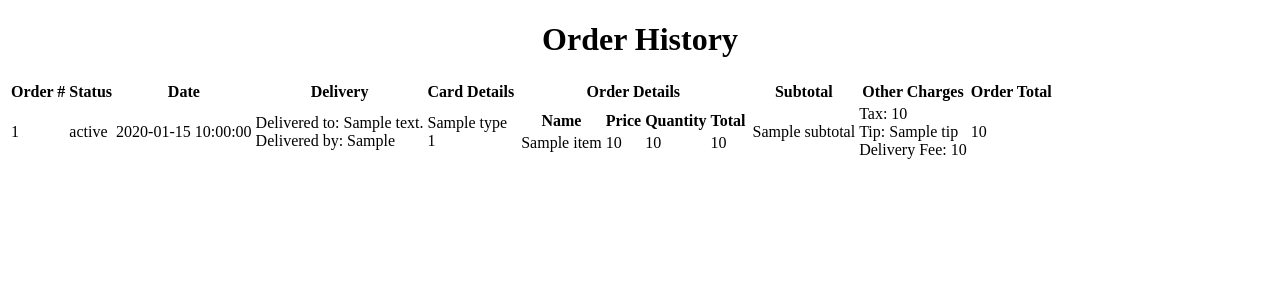
After one commit to aishwarya-rajesh/gulp, a Flask app: template templates/orders.html in a window 1280 px wide. The commit adds this page. Shown: the top 300 px of the page. Run offline with Flask 2, Linux system fonts and the light colour scheme; the template is opened without the code that fills it: most values are stand-ins (such as "Sample title", 1, 10 or a date in 2020); parts of the project's set-up code (start-up, migrations or seed data) failed here and were passed over.

Commit message:
Added order history code

```diff
--- a/server.py
+++ b/server.py
@@ -75,7 +75,7 @@ def index():
 def login():
     email = '' if request.form['email'] is None else request.form['email']
     password = '' if request.form['password'] is None else request.form['password']
-    cmd = """SELECT p.name, c.password, c.email FROM "Person" p NATURAL JOIN "Customer" c WHERE c.email=%s;"""
+    cmd = """SELECT p.name, c.password, c.pid FROM "Person" p NATURAL JOIN "Customer" c WHERE c.email=%s;"""
     cursor = g.conn.execute(cmd, (email,))
     record = cursor.first()
     if not record:
@@ -84,7 +84,7 @@ def login():
         if not record[1] == password:
             context = dict(error_password='Incorrect password, try again.')
         else:
-            context = dict(user=record[0])
+            context = dict(user=record[0], uid=record[2])
 
     return render_template('index.html', **context)
 
@@ -115,9 +115,7 @@ def register():
 
     g.conn.execute(cmd, (name, phone, email, password))
 
-    context = dict(user=name)
-
-    return render_template('index.html', **context)
+    return redirect('/')
 
 
 @app.route('/menu')
@@ -170,6 +168,56 @@ def display_feedback():
     return render_template("feedback.html", **context)
 
 
+@app.route('/orders/<uid>')
+def view_orders(uid):
+
+    cursor = g.conn.execute("""SELECT * FROM "Order_Delivery_Person" NATURAL JOIN
+                                (SELECT oid, date, delivery_address, status, type, number
+                                FROM "Order" NATURAL JOIN "Card" c
+                                WHERE cust_id=%s ORDER BY date DESC) AS "Order" """, (uid,))
+    orders = []
+    for result in cursor:
+        order = {}
+        order['oid'] = result['oid']
+        order['date'] = result['date']
+        order['address'] = result['delivery_address']
+        order['status'] = result['status']
+        order['card_details'] = {
+            'type': result['type'],
+            'number': 'XXXX-XXXX-XXXX-'+str(result['number'])[12:]
+        }
+        order_cursor = g.conn.execute("""SELECT name, price, quantity, price*quantity AS item_total
+                                            FROM "Order_Item" NATURAL JOIN "Item" WHERE oid=%s;""", (result['oid'], ))
+        order_subtotal = 0.0
+        order['item_details'] = []
+
+        for item in order_cursor:
+            item_details = {}
+            item_details['name'] = item['name']
+            item_details['price'] = item['price']
+            item_details['quantity'] = item['quantity']
+            item_details['item_total'] = item['item_total']
+            order['item_details'].append(item_details)
+            order_subtotal += float(item['item_total'])
+
+        order['subtotal'] = order_subtotal
+        order['tip'] = result['tip']
+        order['tax'] = float('%.2f' % (0.1*order_subtotal))
+        order['delivery_fee'] = 5.0
+        order['total'] = order_subtotal + float(order['tip']) + order['tax'] + order['delivery_fee']
+
+        order_cursor = g.conn.execute("""SELECT name FROM "Person" WHERE pid=%s;""", (result['did'],))
+        order['delivery_person'] = order_cursor.first()['name']
+
+        orders.append(order)
+        order_cursor.close()
+
+    context = dict(orders=orders)
+    cursor.close()
+
+    return render_template("orders.html", **context)
+
+
 if __name__ == "__main__":
     import click
 
--- a/templates/index.html
+++ b/templates/index.html
@@ -20,8 +20,9 @@
         </form>
     {% else %}
         <p>Hello {{user}}!</p>
-        <a href="/menu">What's on the Menu!</a></br>
-        <a href="/reviews">Reviews</a>
+        <a href="/menu">What's on the Menu!</a><br>
+        <a href="/reviews">Reviews</a><br>
+        <a href="/orders/{{uid}}">My Orders</a>
     {% endif %}
   {% endif %}
 
--- /dev/null
+++ b/templates/orders.html
@@ -0,0 +1,66 @@
+<!DOCTYPE html>
+<html lang="en">
+<head>
+    <meta charset="UTF-8">
+    <title>Orders</title>
+</head>
+<body>
+
+    <h1 align="center">Order History</h1>
+
+    <table>
+        <tr>
+            <th>Order #</th>
+            <th>Status</th>
+            <th>Date</th>
+            <th>Delivery</th>
+            <th>Card Details</th>
+            <th>Order Details</th>
+            <th>Subtotal</th>
+            <th>Other Charges</th>
+            <th>Order Total</th>
+        </tr>
+        {% for order in orders %}
+            <tr>
+                <td>{{order.oid}}</td>
+                <td>{{order.status}}</td>
+                <td>{{order.date}}</td>
+                <td>
+                    Delivered to: {{order.address}}<br>
+                    Delivered by: {{order.delivery_person}}
+                </td>
+                <td>
+                    {{order.card_details.type}}<br>
+                    {{order.card_details.number}}
+                </td>
+                <td>
+                    <table>
+                        <tr>
+                            <th>Name</th>
+                            <th>Price</th>
+                            <th>Quantity</th>
+                            <th>Total</th>
+                        </tr>
+                        {% for item in order.item_details %}
+                            <tr>
+                                <td>{{item.name}}</td>
+                                <td>{{item.price}}</td>
+                                <td>{{item.quantity}}</td>
+                                <td>{{item.item_total}}</td>
+                            </tr>
+                        {% endfor %}
+                    </table>
+                </td>
+                <td>{{order.subtotal}}</td>
+                <td>
+                    Tax: {{order.tax}}<br>
+                    Tip: {{order.tip}}<br>
+                    Delivery Fee: {{order.delivery_fee}}
+                </td>
+                <td>{{order.total}}</td>
+            </tr>
+        {% endfor %}
+    </table>
+
+</body>
+</html>
```
